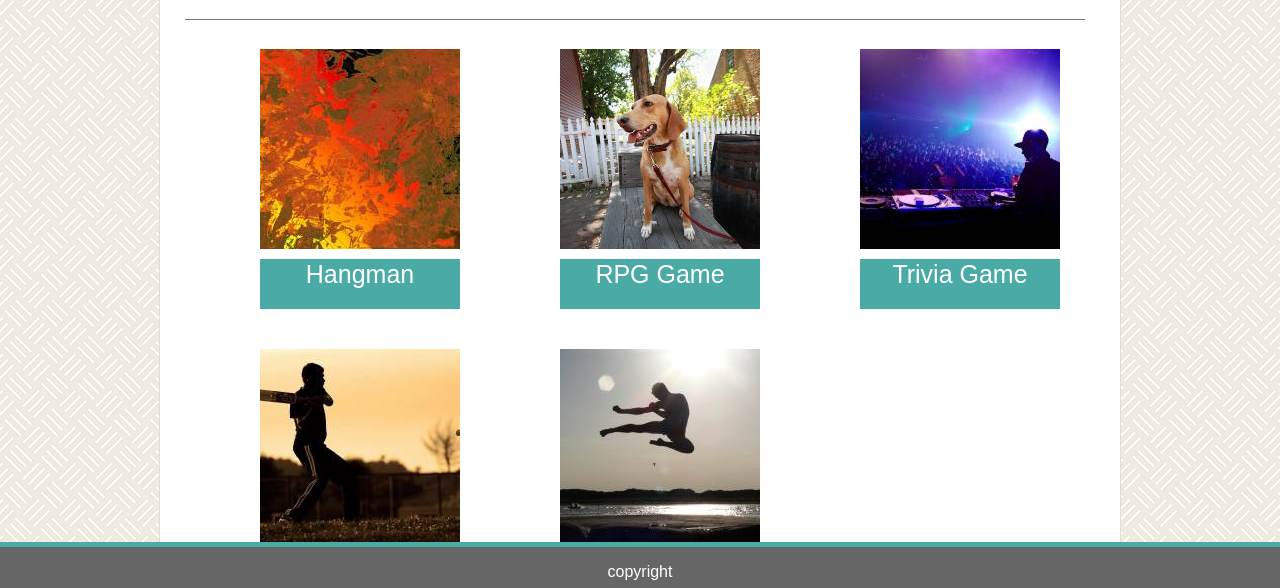
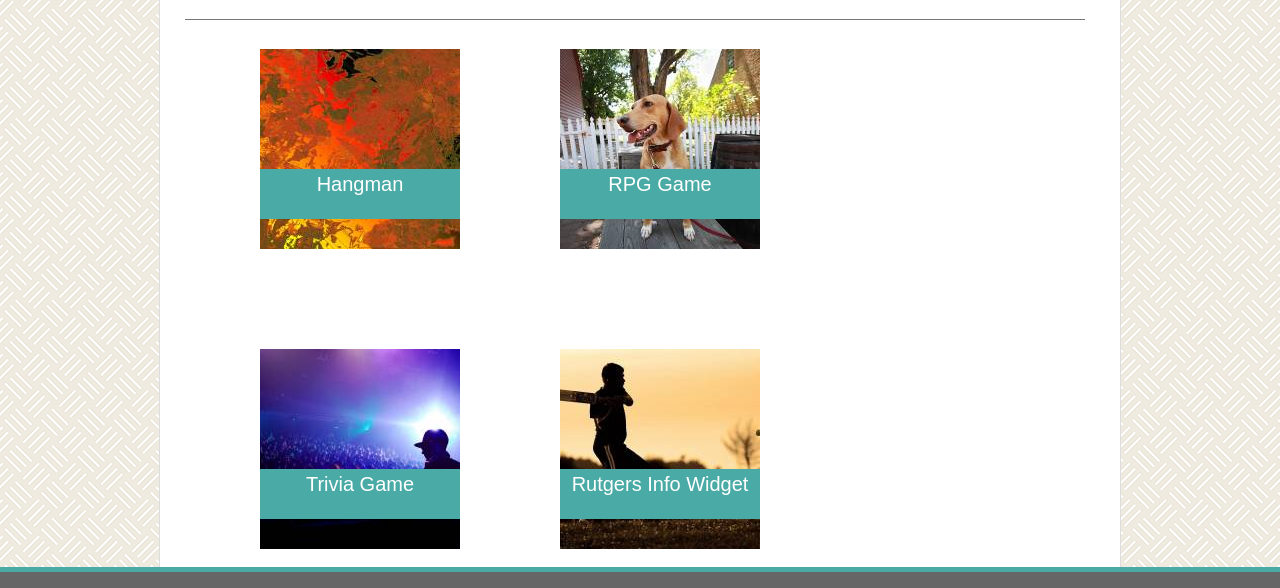
Before and after one commit to jbarton10/Basic-Portfolio, a plain HTML site: page portfolio.html in a window 1280 px wide. Shown: the part 178-766 px from the top of the page. Drawn offline with Linux system fonts and the light colour scheme.

Commit message:
Everything execept background glitch is working

```diff
--- a/assets/css/style.css
+++ b/assets/css/style.css
@@ -35,9 +35,14 @@
     position: relative;
     background: #ffffff;
     line-height: 30px;
-    height:1000px
 
 
+
+}
+
+.extraSpace{
+    height:100px;
+    width:960px;
 }
 
 .underline{
@@ -87,7 +92,7 @@ h2{
     bottom:0px;
     background: #666666;
     border-top: 5px solid #4aaaa5;
-    position: absolute;
+    position: fixed;
 }
 
 .submit{
@@ -105,10 +110,8 @@ body{
     padding: 0px;
     position: relative;
     background-image: url(/assets/images/floor-tile.png);
-    /*Body probably should not have a height defined */
-    height: 775px;
+
 }
-
 
 .contactInfo{
     margin: 60px auto 0 auto;
@@ -130,7 +133,15 @@ body{
 
 
 
+#imageHolder{
+    width: 960px;
+    margin: auto 0px;
+    position: relative;
+    background: #ffffff;
+    line-height: 30px;
+    height:950px
 
+}
 .imageText{
     background: #4aaaa5;
     font-family: 'Arial', 'Helvetica Neue', Helvetica, sans-serif;
@@ -138,38 +149,16 @@ body{
     text-align: center;
     width:200px;
     height:50px;
-    font-size: 25px;
+    font-size: 20px;
+    float: right;
+    top: 120px;
+    position: absolute;
 }
 
-#image1{
+.pImage{
     width: 100px;
     height: 100px;
     float: left;
     margin:100px;
-
+    position: relative
 }
-#image2{
-    width: 100px;
-    height: 100px;
-    float: left;
-    margin:100px;
-
-}#image3{
-    width: 100px;
-    height: 100px;
-    float: left;
-    margin:100px;
-
-}#image4{
-    width: 100px;
-    height: 100px;
-    float: left;
-    margin:100px;
-
-}#image5{
-    width: 100px;
-    height: 100px;
-    float: left;
-    margin:100px;
-
-}
--- a/portfolio.html
+++ b/portfolio.html
@@ -13,6 +13,7 @@
     </head>
     <body>
         <div class = "container">
+            <div id="imageHolder">
             <div class= "header">
                 <h2>
                     Portfolio
@@ -22,30 +23,34 @@
 
 
 
-            <div id="image1">
+            <div class="pImage">
                 <img src="./assets/images/abstract-q-c-200-200-5.jpg">
                 <div class="imageText">Hangman</div>
             </div>
-            <div id="image2">
+            <div class="pImage">
                 <img src="./assets/images/animals-q-c-200-200-9.jpg">
                 <div class="imageText">RPG Game</div>
             </div>
-            <div id="image3">
+            <div class="pImage"></div>
+            <div class="pImage">
                 <img src="./assets/images/nightlife-q-c-200-200-5.jpg">
                 <div class="imageText">Trivia Game</div>
             </div>
-            <div id="image4">
+            <div class="pImage">
                 <img src="./assets/images/sports-q-c-200-200-1.jpg">
                 <div class="imageText">Rutgers Info Widget</div>
             </div>
-            <div id="image5">
+            <div class="pImage"></div>
+            <div class="pImage">
                 <img src="./assets/images/sports-q-c-200-200-8.jpg">
                 <div class="imageText">Rock Papper Scissors</div>
             </div>
+        </div>
 
 
 
         </div>
+        <div class="extraSpace"></div>
 
 
 
```
Also changed, not shown: contact.html (+1 -0 lines), index.html (+2 -1 lines), 2 other files.
